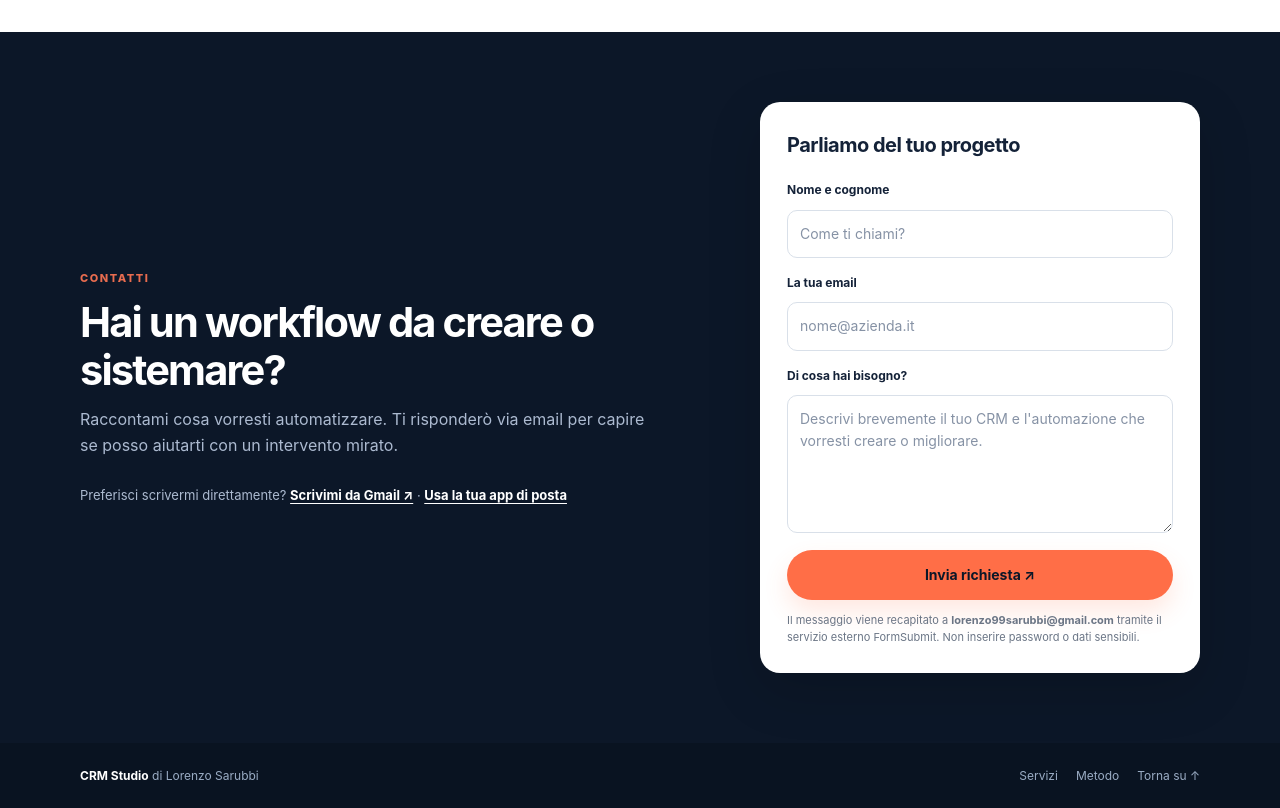
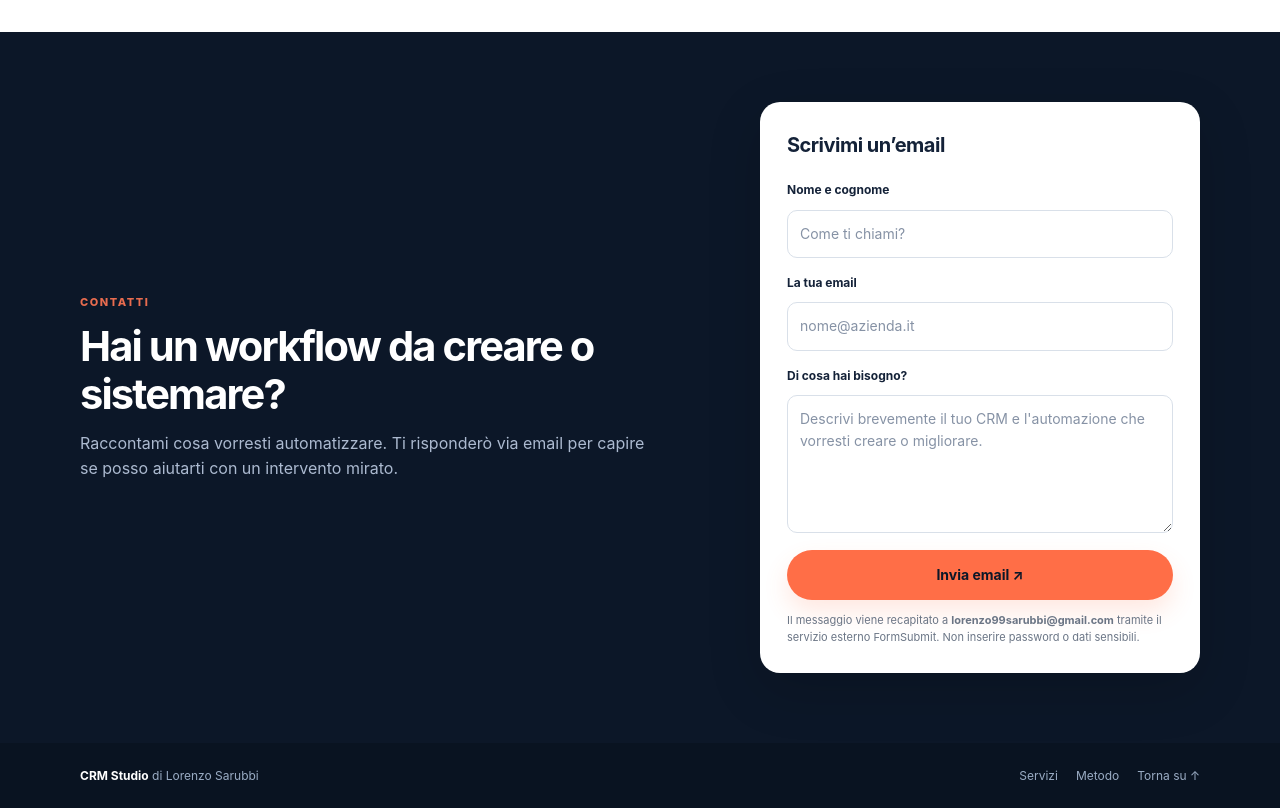
Before and after one commit to lorenzo99sarubbi-rgb/lorenzo99sarubbi-rgb.github.io, a plain HTML site: page index.html in a window 1280 px wide. Shown: the part 2680-3488 px from the top of the page. Drawn offline with Linux system fonts and the light colour scheme.

Commit message:
Offer one direct contact form for email

```diff
--- a/index.html
+++ b/index.html
@@ -20,7 +20,7 @@
     @media(max-width:620px){.container{width:min(100% - 32px,1120px)}.nav{height:67px}.brand{font-size:18px}.nav-links a:not(.nav-cta){display:none}.nav-cta{padding:8px 13px;font-size:12px}.hero{padding:55px 0 60px}.hero-grid{gap:25px}.lead{font-size:15px}.panel{padding:18px}.cards{grid-template-columns:1fr}.card{padding:24px}section{padding:65px 0}.feature-panel{padding:25px}.footer-inner{flex-direction:column;align-items:flex-start}.footer a:first-child{margin-left:0}}
     @media(prefers-reduced-motion:reduce){html{scroll-behavior:auto}*{transition:none!important}}
 
-    .contact-copy{flex:1;min-width:0}.contact-email{margin-top:27px!important;font-size:13px}.contact-email a{color:#fff;font-weight:750;text-decoration:underline;text-underline-offset:3px}
+    .contact-copy{flex:1;min-width:0}
     .contact-form{display:grid;gap:10px;flex:0 1 440px;min-width:min(100%,360px);background:#fff;color:var(--ink);padding:27px;border-radius:20px;box-shadow:0 17px 54px rgba(0,0,0,.16)}
     .contact-form h3{margin:0 0 4px;font-size:20px;letter-spacing:-.025em}.contact-form label{font-weight:700;font-size:12px;margin-top:5px}
     .contact-form input:not(.honeypot),.contact-form textarea{width:100%;border:1px solid #d9e0e9;background:#fff;border-radius:10px;padding:12px;font:inherit;color:var(--ink);outline-color:var(--orange);font-size:14px}
@@ -82,10 +82,9 @@
           <span class="kicker">Contatti</span>
           <h2>Hai un workflow da creare o sistemare?</h2>
           <p>Raccontami cosa vorresti automatizzare. Ti risponderò via email per capire se posso aiutarti con un intervento mirato.</p>
-          <p class="contact-email">Preferisci scrivermi direttamente? <a href="https://mail.google.com/mail/?view=cm&amp;fs=1&amp;to=lorenzo99sarubbi%40gmail.com&amp;su=Richiesta%20collaborazione%20HubSpot" target="_blank" rel="noopener noreferrer">Scrivimi da Gmail ↗</a> · <a href="mailto:lorenzo99sarubbi@gmail.com?subject=Richiesta%20collaborazione%20HubSpot">Usa la tua app di posta</a></p>
         </div>
         <form class="contact-form" action="https://formsubmit.co/lorenzo99sarubbi@gmail.com" method="POST">
-          <h3>Parliamo del tuo progetto</h3>
+          <h3>Scrivimi un’email</h3>
           <input type="hidden" name="_subject" value="Nuova richiesta da CRM Studio">
           <input type="hidden" name="_template" value="table">
           <input type="hidden" name="_url" value="https://lorenzo99sarubbi-rgb.github.io/">
@@ -96,7 +95,7 @@
           <input id="contact-email" name="email" type="email" maxlength="250" autocomplete="email" placeholder="nome@azienda.it" required>
           <label for="contact-message">Di cosa hai bisogno?</label>
           <textarea id="contact-message" name="message" rows="5" maxlength="5000" placeholder="Descrivi brevemente il tuo CRM e l'automazione che vorresti creare o migliorare." required></textarea>
-          <button class="btn btn-primary contact-submit" type="submit">Invia richiesta ↗</button>
+          <button class="btn btn-primary contact-submit" type="submit">Invia email ↗</button>
           <p class="contact-privacy">Il messaggio viene recapitato a <strong>lorenzo99sarubbi@gmail.com</strong> tramite il servizio esterno FormSubmit. Non inserire password o dati sensibili.</p>
         </form>
       </div>
```
